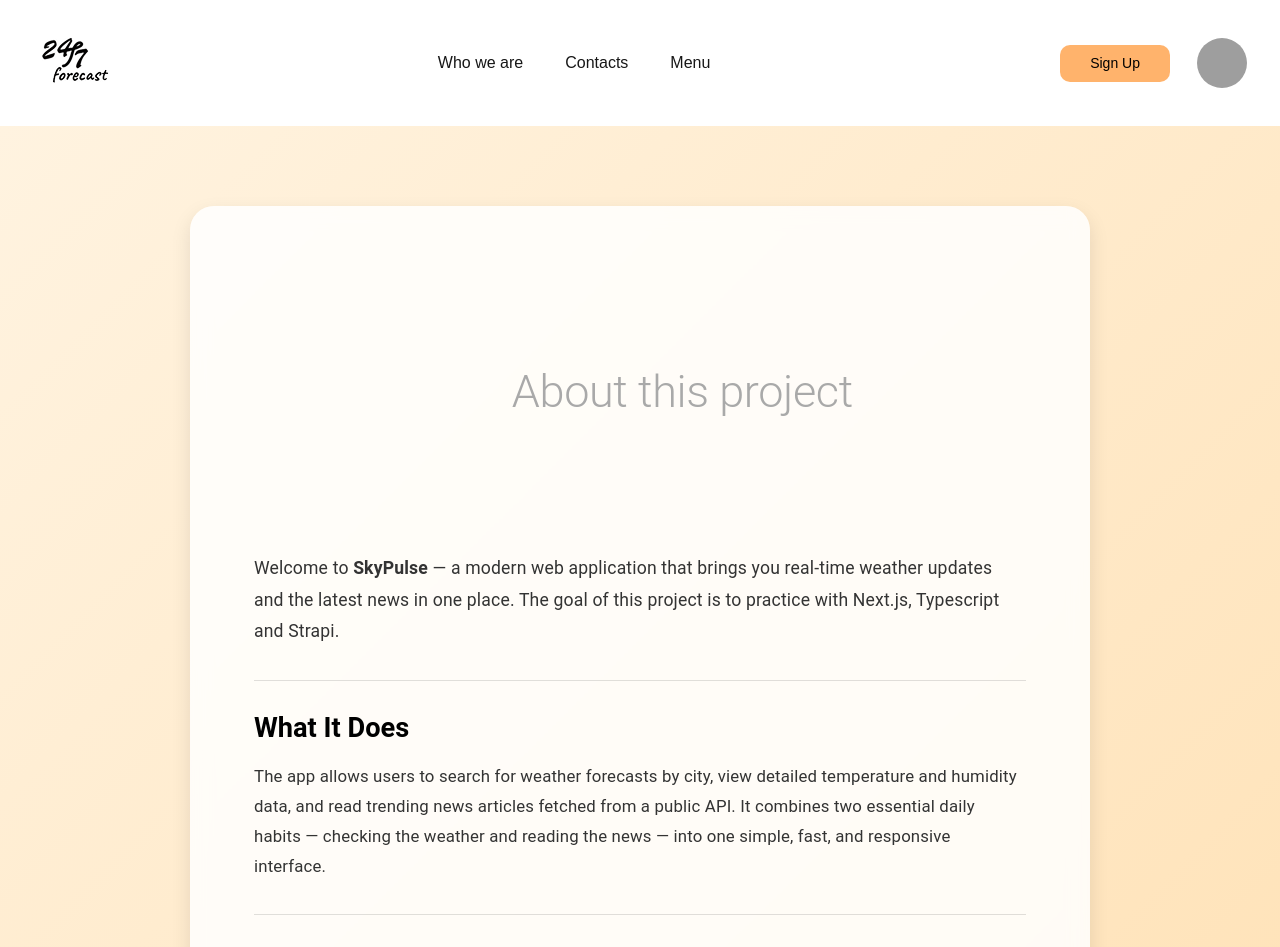
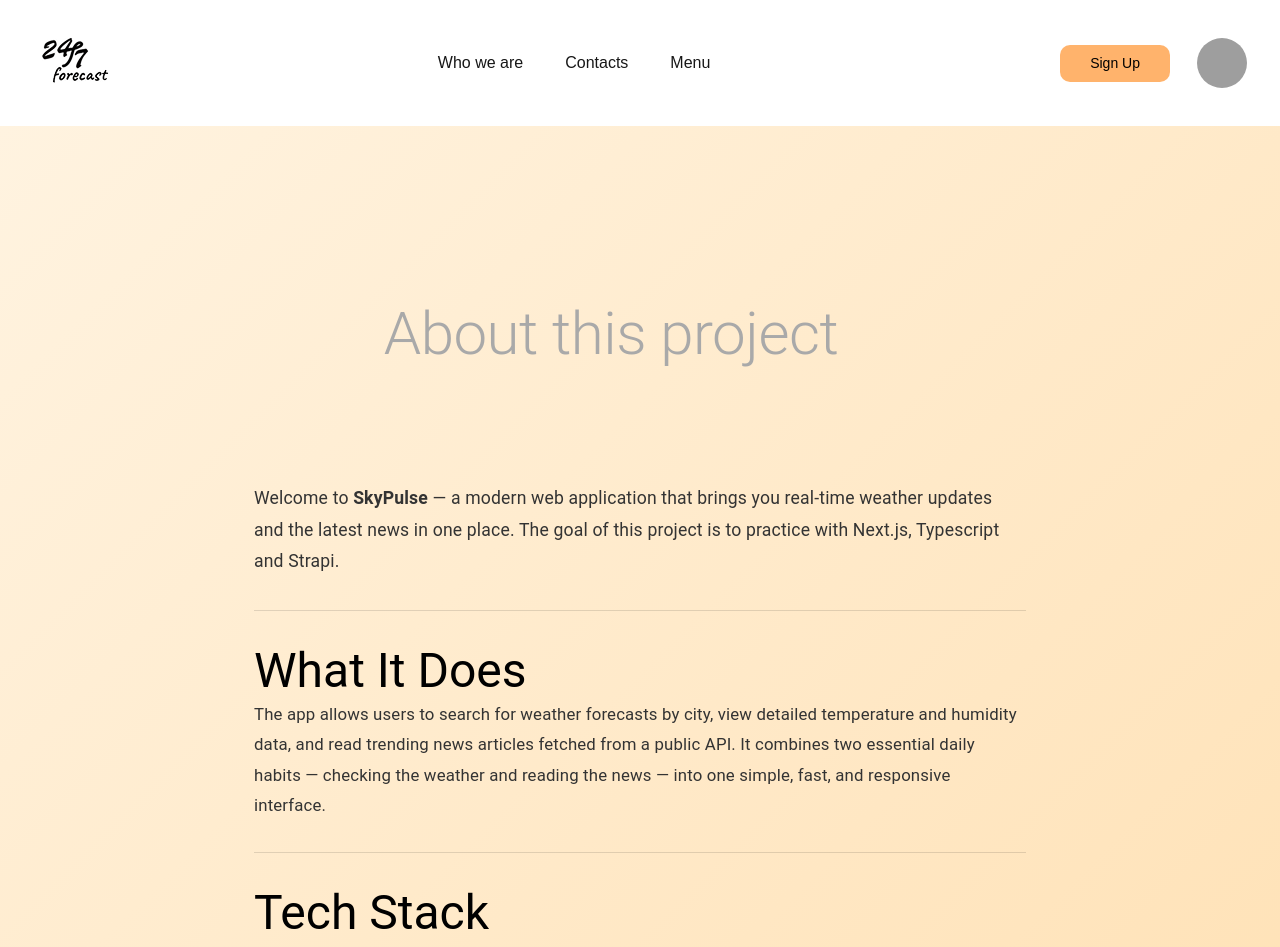
Before and after one commit to Olha36/weather-forecast, a Next.js app: page /about in a window 1280 px wide. Shown: the top 947 px of the page. Built offline with nearby package versions, Linux system fonts and the light colour scheme; grey boxes are pictures that could not be loaded.

Commit message:
reuse styles

```diff
--- a/src/app/about/page.tsx
+++ b/src/app/about/page.tsx
@@ -1,94 +1,30 @@
 'use client';
 import Footer from '@/components/Footer/Footer';
 import Header from '@/components/Header/Header';
-import { Box, Typography, Container, Divider } from '@mui/material';
-import { keyframes } from '@emotion/react';
+import { Typography, Divider } from '@mui/material';
 
-const abomination1 = keyframes`
-  0% { content: "A"; }
-  4% { content: "Ab"; }
-  8% { content: "Abo"; }
-  12% { content: "Abou"; }
-  16% { content: "About"; }
-  20% { content: "About "; }
-  24% { content: "About t"; }
-  28% { content: "About th"; }
-  32% { content: "About thi"; }
-  36% { content: "About this"; }
-  40% { content: "About this "; }
-  44% { content: "About this p"; }
-  48% { content: "About this pr"; }
-  52% { content: "About this pro"; }
-  56% { content: "About this proj"; }
-  60% { content: "About this proje"; }
-  64% { content: "About this projec"; }
-  68% { content: "About this project"; }
-  72% { content: "About this project"; }
-  76% { content: "About this project"; }
-  80% { content: "About this project"; }
-  84% { content: "About this project"; }
-  88% { content: "About this project"; }
-  92% { content: "About this project"; }
-  96% { content: "About this project"; }
-  100% { content: "About this project"; }
-`;
+import {
+  BoxContainer,
+  AnimatedTitle,
+  ContainerElement,
+  BoxTitle,
+  TypographyTitle,
+} from '@/css/style';
 
 export default function About() {
   return (
     <>
       <Header />
-      <Box
-        sx={{
-          minHeight: '100vh',
-          background: 'linear-gradient(135deg, #FFF3E0 0%, #FFE0B2 100%)',
-          color: '#333',
-          display: 'flex',
-          justifyContent: 'center',
-          alignItems: 'flex-start',
-          pt: 10,
-          pb: 10,
-        }}
-      >
-        <Container
+      <BoxContainer>
+        <ContainerElement
           maxWidth="md"
           sx={{
-            backgroundColor: 'rgba(255, 255, 255, 0.85)',
-            borderRadius: '24px',
-            boxShadow: '0 8px 20px rgba(0,0,0,0.1)',
             p: { xs: 4, sm: 6, md: 8 },
-            backdropFilter: 'blur(10px)',
           }}
         >
-          <Box
-            style={{
-              position: 'relative',
-              width: '83%',
-              height: '175px',
-              margin: '7% auto',
-            }}
-          >
-            <Typography
-              variant="h2"
-              sx={{
-                position: 'absolute',
-                width: '100%',
-                height: '50%',
-                fontSize: '45px',
-                color: '#a9a9a9',
-                '&::after': {
-                  position: 'absolute',
-                  content: `''`,
-                  width: ' 100%',
-                  height: '100%',
-                  lineHeight: '48px',
-                  left: '30%',
-                  top: '50%',
-                  animation: `${abomination1} 7.5s linear 1 forwards`,
-                  animationFillMode: 'forwards',
-                },
-              }}
-            ></Typography>
-          </Box>
+          <BoxTitle>
+            <AnimatedTitle variant="h2"></AnimatedTitle>
+          </BoxTitle>
 
           <Typography
             variant="body1"
@@ -102,17 +38,7 @@ export default function About() {
 
           <Divider sx={{ mb: 4 }} />
 
-          <Typography
-            variant="h3"
-            sx={{
-              fontWeight: 600,
-              fontSize: '1.7rem',
-              color: 'black',
-              mb: 2,
-            }}
-          >
-            What It Does
-          </Typography>
+          <TypographyTitle variant="h3">What It Does</TypographyTitle>
           <Typography
             variant="body1"
             sx={{ mb: 4, fontSize: '1.05rem', lineHeight: 1.8 }}
@@ -126,17 +52,7 @@ export default function About() {
 
           <Divider sx={{ mb: 4 }} />
 
-          <Typography
-            variant="h3"
-            sx={{
-              fontWeight: 600,
-              fontSize: '1.7rem',
-              color: 'black',
-              mb: 2,
-            }}
-          >
-            Tech Stack
-          </Typography>
+          <TypographyTitle variant="h3">Tech Stack</TypographyTitle>
           <Typography
             variant="body1"
             sx={{ mb: 4, fontSize: '1.05rem', lineHeight: 1.8 }}
@@ -151,17 +67,7 @@ export default function About() {
 
           <Divider sx={{ mb: 4 }} />
 
-          <Typography
-            variant="h3"
-            sx={{
-              fontWeight: 600,
-              fontSize: '1.7rem',
-              color: 'black',
-              mb: 2,
-            }}
-          >
-            About the Developer
-          </Typography>
+          <TypographyTitle variant="h3">About the Developer</TypographyTitle>
           <Typography
             variant="body1"
             sx={{ fontSize: '1.05rem', lineHeight: 1.8 }}
@@ -171,8 +77,8 @@ export default function About() {
             project is part of my learning journey in mastering{' '}
             <strong>Next.js</strong> and working with real-world APIs.
           </Typography>
-        </Container>
-      </Box>
+        </ContainerElement>
+      </BoxContainer>
       <Footer />
     </>
   );
--- /dev/null
+++ b/src/css/style.tsx
@@ -0,0 +1,87 @@
+import { Box, Container, Typography } from '@mui/material';
+
+import styled, { keyframes } from 'styled-components';
+import { typography } from '../../typography';
+
+export const BoxContainer = styled(Box)`
+  min-height: 100vh;
+  background: linear-gradient(135deg, #fff3e0 0%, #ffe0b2 100%);
+  color: #333;
+  display: flex;
+  justify-content: center;
+  align-items: flex-start;
+  padding-top: 10px;
+  padding-bottom: 10px;
+`;
+
+export const abomination = keyframes`
+  0% { content: "A"; }
+  4% { content: "Ab"; }
+  8% { content: "Abo"; }
+  12% { content: "Abou"; }
+  16% { content: "About"; }
+  20% { content: "About "; }
+  24% { content: "About t"; }
+  28% { content: "About th"; }
+  32% { content: "About thi"; }
+  36% { content: "About this"; }
+  40% { content: "About this "; }
+  44% { content: "About this p"; }
+  48% { content: "About this pr"; }
+  52% { content: "About this pro"; }
+  56% { content: "About this proj"; }
+  60% { content: "About this proje"; }
+  64% { content: "About this projec"; }
+  68% { content: "About this project"; }
+  100% { content: "About this project"; }
+`;
+
+export const AnimatedTitle = styled(Typography)`
+  position: absolute;
+  width: 100%;
+  height: 50%;
+  fontsize: 45px;
+  color: #a9a9a9;
+
+  &::after {
+    position: absolute;
+    content: '';
+    width: 100%;
+    height: 100%;
+    lineheight: 48px;
+    left: 10%;
+    top: 50%;
+
+    animation: ${abomination} 7.5s linear 1 forwards;
+  }
+`;
+
+export const ContainerElement = styled(Container)`
+  backgroundcolor: rgba(255, 255, 255, 0.85);
+  borderradius: 24px;
+  boxshadow: 0 8px 20px rgba(0, 0, 0, 0.1);
+
+  backdropfilter: blur(10px);
+`;
+
+export const BoxTitle = styled(Box)`
+  position: relative;
+  width: 83%;
+  height: 175px;
+  margin: 7% auto;
+`;
+
+export const TypographyTitle = styled(Typography)`
+  font-weight: ${typography.h3.fontWeight};
+  font-size: ${typography.h3.fontSize}px;
+  color: black;
+  margin-bottom: 16px;
+
+  @media (max-width: 900px) {
+    font-size: 24px;
+  }
+
+  @media (max-width: 600px) {
+    font-size: 16px;
+  }
+`;
```
